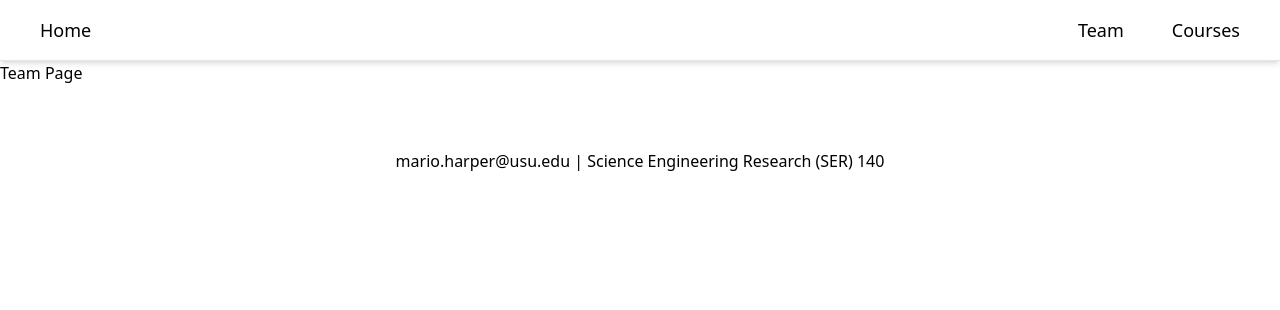
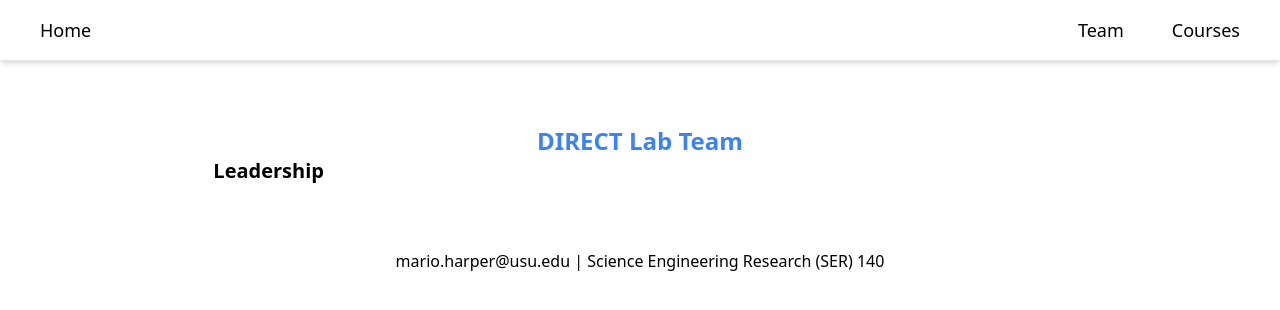
Before and after one commit to foggeydoughtnut/direct-lab-website, a Nuxt app: page /team in a window 1280 px wide. Shown: the top 310 px of the page. Built offline with nearby package versions, Linux system fonts and the light colour scheme.

Commit message:
started on the team page

```diff
--- a/pages/team/index.vue
+++ b/pages/team/index.vue
@@ -1,5 +1,14 @@
 <template>
   <div>
-    Team Page
+    <div class="flex justify-center mt-8">
+      <div class="w-2/3 text-left">
+        <h1 class="text-2xl font-semibold text-blue-500 md:mt-8 mt-4 md:text-center">DIRECT Lab Team</h1>
+
+        <div>
+
+          <h2 class="text-xl font-semibold text-left">Leadership</h2>
+        </div>
+      </div>
+    </div>
   </div>
 </template>
```
